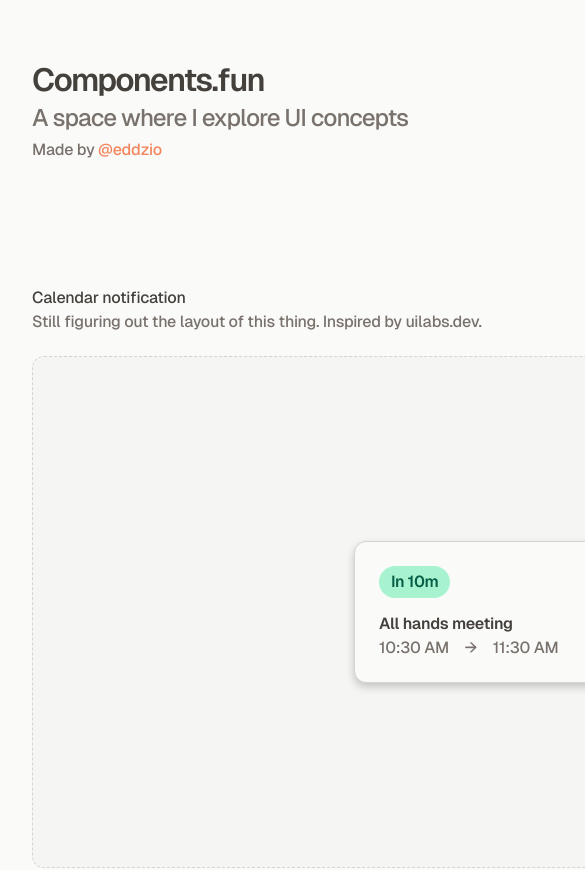
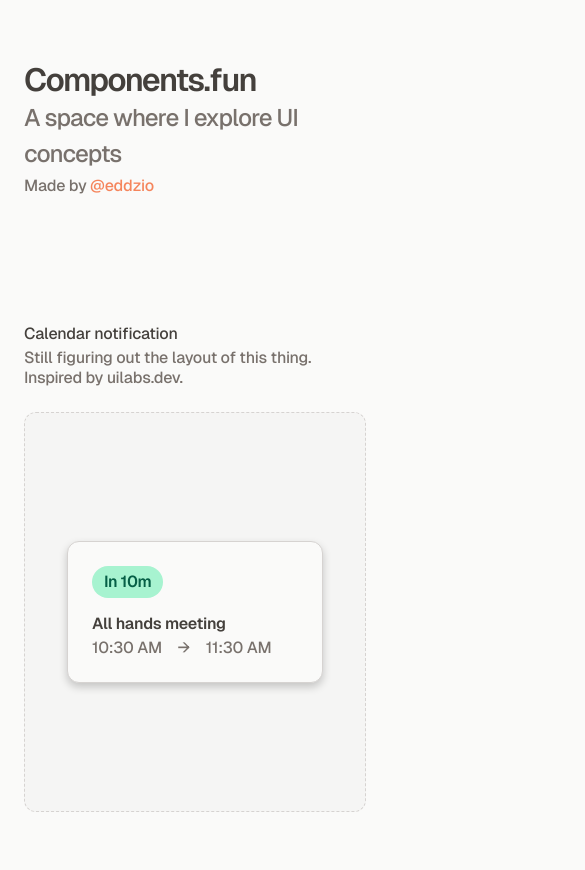
Before and after one commit to eddzio/components, a Next.js app: page / in a window 390 px wide. Shown: the top 870 px of the page, 585 px wide, since content can reach past the window. Built offline with nearby package versions, Linux system fonts and the light colour scheme.

Commit message:
fixed mobile layout

```diff
--- a/app/components/section.jsx
+++ b/app/components/section.jsx
@@ -21,7 +21,7 @@ const Section = ({title, description, children}) => {
 
             <div className="
             flex items-center justify-center border border-dashed border-color
-            h-[512px] w-full place-content-center rounded-[12px]
+            h-[400px] w-full place-content-center rounded-[12px]
             bg-stone-100 dark:bg-stone-950
             ">
                 {children}
--- a/app/globals.css
+++ b/app/globals.css
@@ -34,7 +34,6 @@
     --bg-card: #292524;
   }
 }
-
 
 
 
--- a/app/page.tsx
+++ b/app/page.tsx
@@ -16,9 +16,9 @@ export default function Home() {
 
 
   return (
-    <div className="flex flex-col justify-center min-h-screen bg-[background-color:var(--background)] font-[family-name:var(--font-geist-sans)] px-8">
+    <div className="flex flex-col justify-center min-h-screen bg-[background-color:var(--background)] font-[family-name:var(--font-geist-sans)] px-6">
 
-      <main className="flex flex-col gap-8 row-start-2 w-[900px] mx-auto">
+      <main className="flex flex-col w-full max-w-5xl gap-8 row-start-2 mx-auto">
 
       <PageHeader />
 
```
